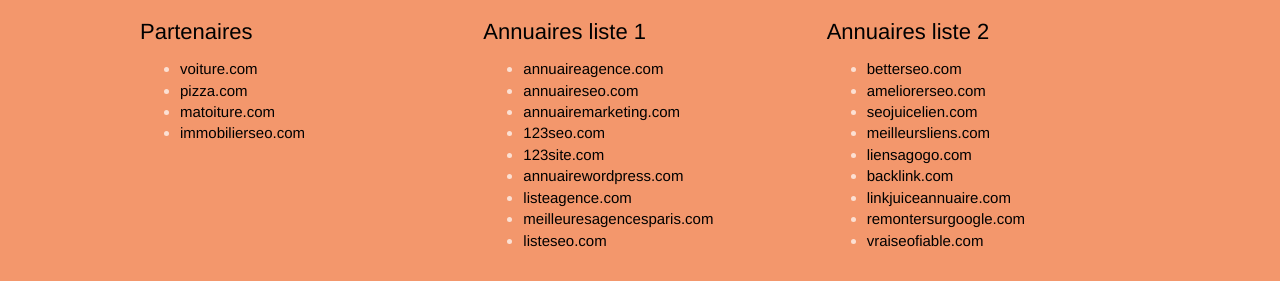
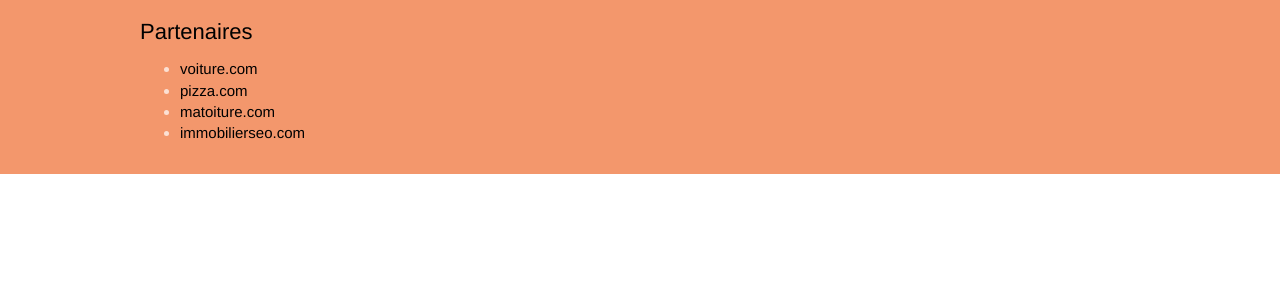
Before and after one commit to babajavascript/MorelBaptiste_4_15112020, a plain HTML site: page contact.html in a window 1280 px wide. Shown: the part 1215-1496 px from the top of the page. After the commit the page ends 1389 px from the top, so only its background shows below. Drawn offline with Linux system fonts and the light colour scheme.

Commit message:
second push

```diff
--- a/contact.html
+++ b/contact.html
@@ -183,35 +183,7 @@
 									<li><a href="immobilierseo.com">immobilierseo.com</a></li>
 								</ul>
 							</div>
-							<div class="col-sm-4">
-								<h2 class="footerTitle">Annuaires liste 1</h2>
-								<ul>
-									<li><a href="annuaireagence.com">annuaireagence.com</a></li>
-									<li><a href="annuaireseo.com">annuaireseo.com</a></li>
-									<li><a href="annuairemarketing.com">annuairemarketing.com</a></li>
-									<li><a href="123seoture.com">123seo.com</a></li>
-									<li><a href="123site.com">123site.com</a></li>
-									<li><a href="annuairewordpress.com">annuairewordpress.com</a></li>
-									<li><a href="listeagence.com">listeagence.com</a></li>
-									<li><a href="meilleuresagencesparis.com">meilleuresagencesparis.com</a></li>
-									<li><a href="listeseo.com">listeseo.com</a></li>
-								</ul>
-							</div>
-							<div class="col-sm-4">
 
-								<h2 class="footerTitle">Annuaires liste 2</h2>
-								<ul>
-									<li><a href="betterseo.com">betterseo.com</a></li>
-									<li><a href="ameliorerseo.com">ameliorerseo.com</a></li>
-									<li><a href="seojuicelien.com">seojuicelien.com</a></li>
-									<li><a href="meilleursliens.com">meilleursliens.com</a></li>
-									<li><a href="liensagogo.com">liensagogo.com</a></li>
-									<li><a href="backlink.com">backlink.com</a></li>
-									<li><a href="linkjuiceannuaire.com">linkjuiceannuaire.com</a></li>
-									<li><a href="remontersurgoogle.com">remontersurgoogle.com</a></li>
-									<li><a href="vraiseofiable.com">vraiseofiable.com</a></li>
-								</ul>
-							</div>
 						</div>
 					</div>
 				</div>
```
